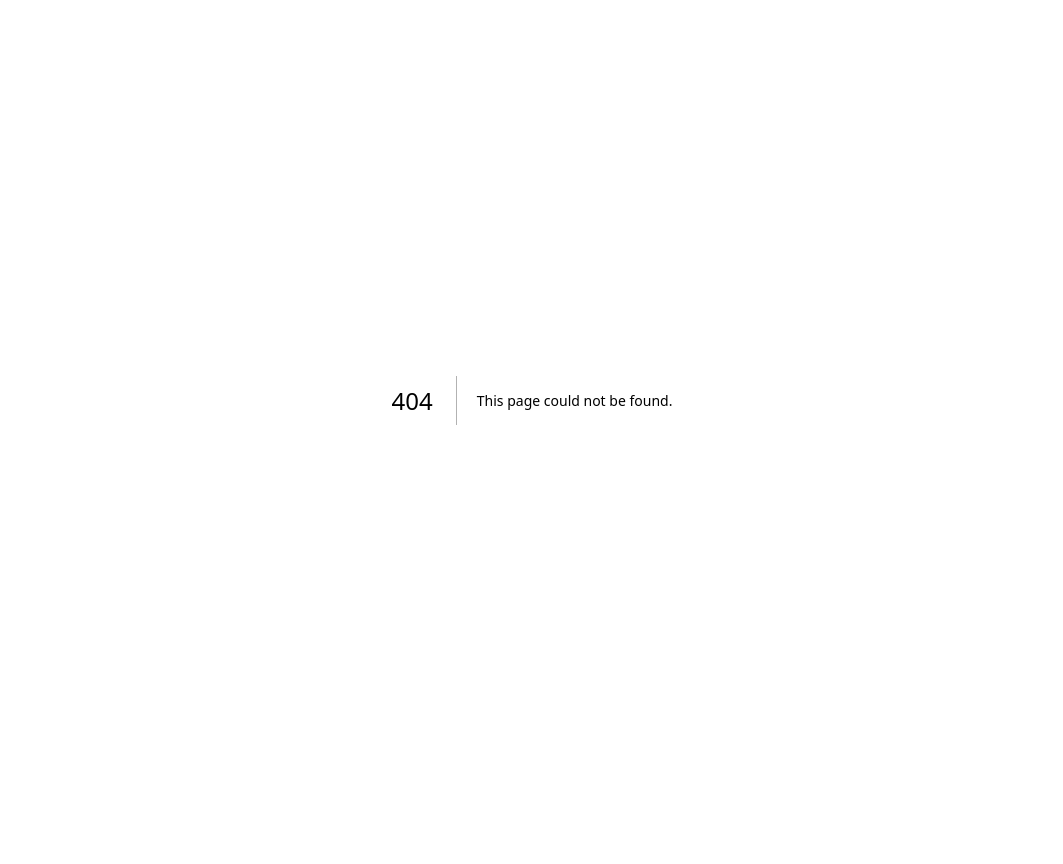
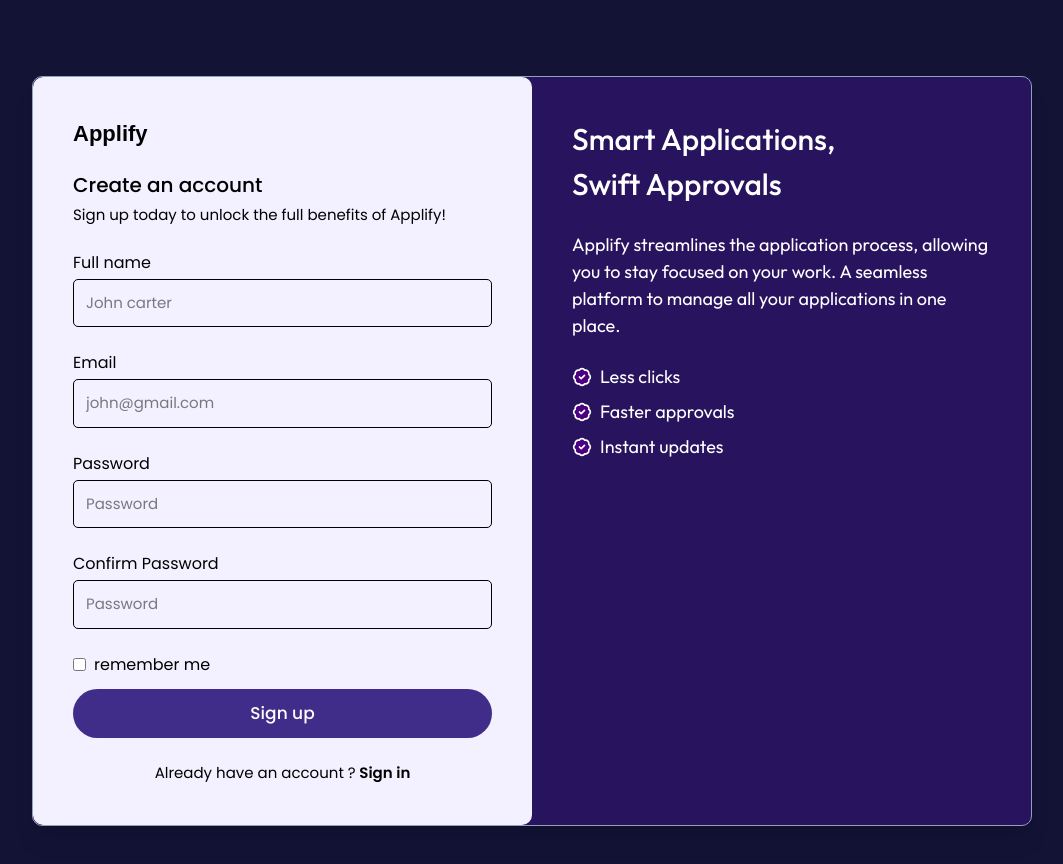
Before and after one commit to vikas-viki/formforge, a Next.js app: page /signup in a window 1280 px wide. Before the commit this address had no page. Shown: the whole page, without its empty margins (108-1171 px from the left). Before the commit the page ends 800 px from the top, so only its background shows below. Built offline with nearby package versions, Linux system fonts and the light colour scheme; a web font is replaced by a local one.

Commit message:
added login page

```diff
--- /dev/null
+++ b/app/(pages)/signup/page.tsx
@@ -0,0 +1,72 @@
+"use client";
+import { inkNut, outfit, poppins } from "@/app/library/font";
+import { BadgeCheck } from "lucide-react";
+import Link from "next/link";
+import { useState } from "react";
+
+export default function Signup() {
+    const [isSignup, setIsSignup] = useState(true);
+
+    const inputClasses = "outline-none rounded-[5px] p-3 text-[14px] sm:text-[15px] w-full border";
+    const labelClasses = "text-[14px] sm:text-[16px]";
+
+    return (
+        <div className={`bg-[#131336] w-full min-h-[100vh] text-black flex justify-center items-start ${poppins.className} p-5 sm:p-10 `}>
+            <div className="shadow-xl w-full md:w-[1000px] mt-[3%] bg-[#28145E] max-h-full transition-all duration-300 rounded-[10px] overflow-hidden flex border-[0.5px] border-slate-400 flex-col-reverse md:flex-row ">
+                <div className="md:w-[50%] p-8 sm:p-10 bg-[#F3F0FF] rounded-[10px] md:rounded-0 ">
+                    <span className={`text-[20px] sm:text-[22px] font-bold ${inkNut.className}`}>Applify</span>
+                    <form className="flex flex-col gap-6 min-h-max ">
+                        <div className="flex flex-col gap-1 mt-5">
+                            <span className="text-[18px] sm:text-[20px] font-medium">{isSignup ? "Create an account" : "Welcome back!"}</span>
+                            <span className="text-[14.5px] sm:text-[15px]">
+                                {isSignup ? "Sign up today to unlock the full benefits of Applify!" :
+                                    "Login to get updates on your applications."}
+                            </span>
+                        </div>
+                        <div className={`flex flex-col gap-1 transition-all duration-400 overflow-hidden ${isSignup ? "max-h-[100px] my-0" : "max-h-[0px] -my-4"}`} >
+                            <span className={labelClasses}>Full name</span>
+                            <input type="text" placeholder="John carter" className={inputClasses} />
+                        </div>
+                        <div className="flex flex-col gap-1">
+                            <span className={labelClasses}>Email</span>
+                            <input type="email" placeholder="john@gmail.com" className={inputClasses} />
+                        </div>
+                        <div className="flex flex-col gap-1">
+                            <span className={labelClasses}>Password</span>
+                            <input type="password" placeholder="Password" className={inputClasses} />
+                        </div>
+                        <div className={`flex flex-col gap-1 transition-all duration-400 overflow-hidden ${isSignup ? "max-h-[100px] my-0" : "max-h-[0px] -my-4"}`}>
+                            <span className={labelClasses}>Confirm Password</span>
+                            <input type="password" placeholder="Password" className={inputClasses} />
+                        </div>
+                        <div className="flex flex-col gap-3">
+                            <div className="flex gap-2 justify-start items-center">
+                                <input type="checkbox" id="rememberMe" />
+                                <label htmlFor="rememberMe" className="cursor-pointer text-[14px] sm:text-[16px]">remember me</label>
+                            </div>
+                            <button
+                                className="cursor-pointer text-center p-3 text-[15px] sm:text-[17px] bg-[#402d89] rounded-[30px] text-white font-medium"
+                            >
+                                Sign {isSignup ? "up" : "in"}
+                            </button>
+                        </div>
+                        <span className="text-[14px] sm:text-[15px] text-center">{isSignup ? "Already" : "Don't"} have an account ?
+                            <span className="font-semibold cursor-pointer"
+                                onClick={() => setIsSignup(prev => !prev)}
+                            > Sign {isSignup ? "in" : "up"}</span>
+                        </span>
+                    </form>
+                </div>
+                <div className={` md:w-[50%] text-white flex flex-col p-8 sm:p-10 gap-6 rounded-t-[10px] md:rounded-t-0 ${outfit.className}`}>
+                    <span className={`text-[24px] sm:text-[28px] md:text-[30px] font-medium ${outfit.className}`}>Smart Applications,<br />Swift Approvals</span>
+                    <span className="text-[17px] sm:text-[18px]">Applify streamlines the application process, allowing you to stay focused on your work. A seamless platform to manage all your applications in one place.</span>
+                    <div className="flex flex-col gap-2">
+                        <span className="flex items-center sm:text-[17px] sm:text-[18px] gap-2"><BadgeCheck fill="indigo" size={20} /> Less clicks</span>
+                        <span className="flex items-center sm:text-[17px] sm:text-[18px] gap-2"><BadgeCheck fill="indigo" size={20} /> Faster approvals</span>
+                        <span className="flex items-center sm:text-[17px] sm:text-[18px] gap-2"><BadgeCheck fill="indigo" size={20} /> Instant updates</span>
+                    </div>
+                </div>
+            </div >
+        </div >
+    )
+}
--- a/app/components/Features.tsx
+++ b/app/components/Features.tsx
@@ -1,5 +1,6 @@
 import { ArrowUpRight } from "lucide-react";
 import { outfit } from "../library/font";
+import Link from "next/link";
 
 export default function Features() {
     const infoClasses = "text-[12px] md:text-[16px] opacity-60";
@@ -15,7 +16,9 @@ export default function Features() {
                         <div className="flex flex-col gap-4 z-2 bg-[#161624] features-head p-8 sm:p-10 lg:p-4 ">
                             <span className="font-medium text-[25px] md:text-[30px] text-[#D1D5DB]">Why Choose Applify?</span>
                             <span className="text-[18px] md:text-[22px] text-[#D2D4F5] leading-[26px]">Streamline the application process and verification in a single, centralized platform.</span>
-                            <button className="cursor-pointer flex gap-2 bg-[#6D99F1] py-2 w-max text-[12px] md:text-[15px] px-3 mt-3 justify-center items-center">Get Started<ArrowUpRight size={15} /></button>
+                            <Link href="/signup">
+                                <button className="cursor-pointer flex gap-2 bg-[#6D99F1] py-2 w-max text-[12px] md:text-[15px] px-3 mt-3 justify-center items-center">Get Started<ArrowUpRight size={15} /></button>
+                            </Link>
                         </div>
                         <div className="flex flex-col gap-3 mx-5 md:mx-10 lg:mx-0 p-5 sm:p-10 rounded-[20px] bg-[#12121C] border-[0.6px] mt-0 md:mt-10 lg:mr-10 lg:ml-0 ">
                             <span className={infoClasses}>ALL IN ONE</span>
--- a/app/components/Landing.tsx
+++ b/app/components/Landing.tsx
@@ -1,4 +1,5 @@
 import Image from "next/image";
+import Link from "next/link";
 
 export default function Landing() {
     return (
@@ -8,7 +9,9 @@ export default function Landing() {
             <div className="flex flex-col gap-[20px] jsutify-center items-center pt-20 relative p-4 z-2">
                 <span className="text-[30px] md:text-[40px] lg:text-[50px] xl:text-[60px] font-medium text-center">The Only Application Hub You Need</span>
                 <span className="text-[16px] md:text-[19px] text-center">Seamlessly navigate, complete and track all your college applications in <br /> one intuitive platform</span>
-                <button className="self-right w-max text-nowrap px-8 py-3 rounded-[5px] bg-slate-100 text-slate-800 font-medium text-[12px] md:text-[16px] cursor-pointer mt-4">Take Me In</button>
+                <Link href="/signup">
+                    <button className="self-right w-max text-nowrap px-8 py-3 rounded-[5px] bg-slate-100 text-slate-800 font-medium text-[12px] md:text-[16px] cursor-pointer mt-4">Take Me In</button>
+                </Link>
             </div>
             <div className="w-full h-max relative pt-20 flex justify-center items-center">
                 <Image src="/dashboard.png"
--- a/app/components/Navbar.tsx
+++ b/app/components/Navbar.tsx
@@ -1,3 +1,4 @@
+import Link from "next/link";
 import { inkNut } from "../library/font";
 
 export default function Navbar() {
@@ -13,7 +14,9 @@ export default function Navbar() {
                     <a className="text-[12px]" href="#aboutus">AboutUs</a >
                 </div>
             </div>
-            <button className="self-right w-max text-nowrap px-4 py-2 rounded-[5px] bg-[#1C2D5C] text-[12px] cursor-pointer hidden md:block">Get Started</button>
+            <Link href="/signup">
+                <button className="self-right w-max text-nowrap px-4 py-2 rounded-[5px] bg-[#1C2D5C] text-[12px] cursor-pointer hidden md:block">Get Started</button>
+            </Link>
         </div>
     )
 }
```
